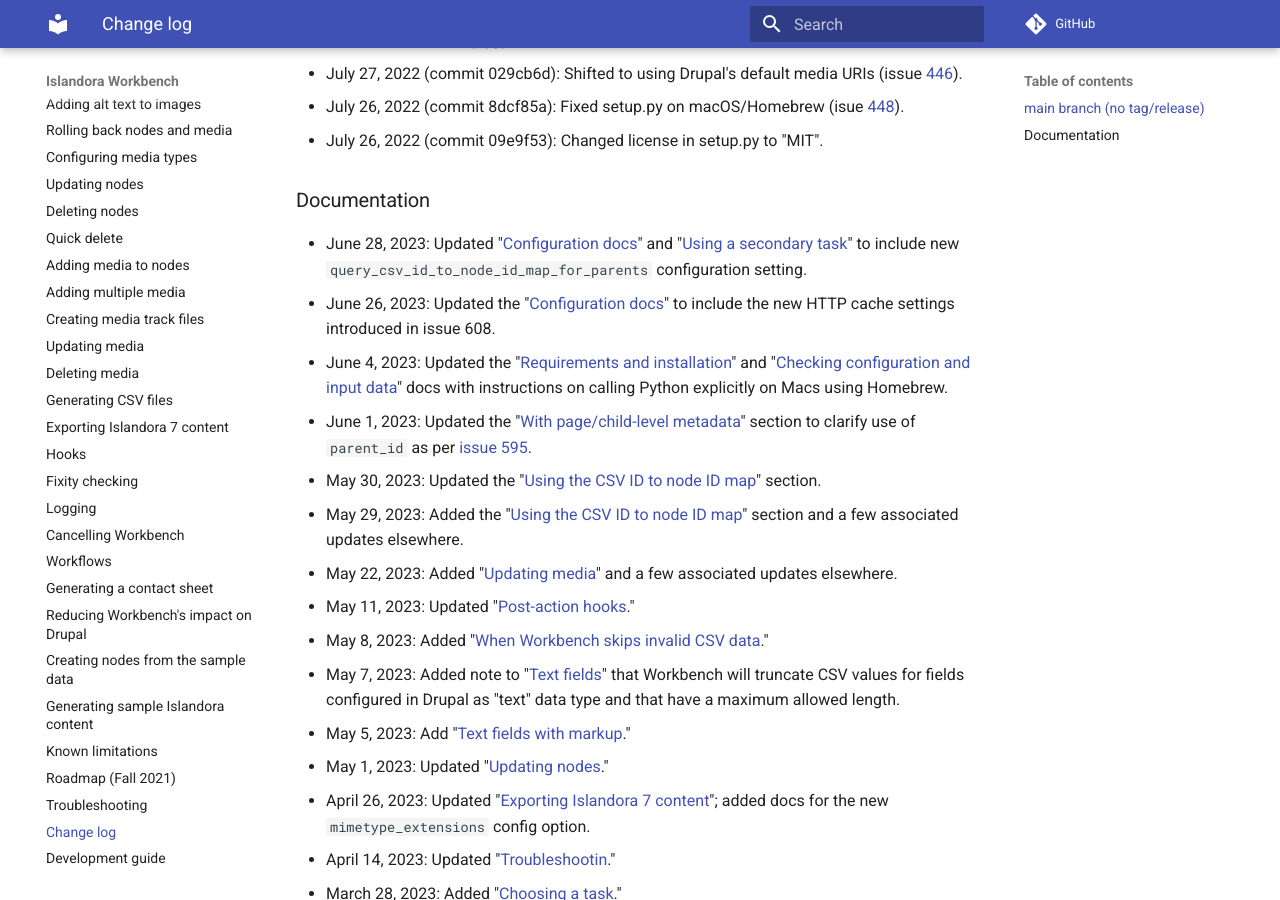
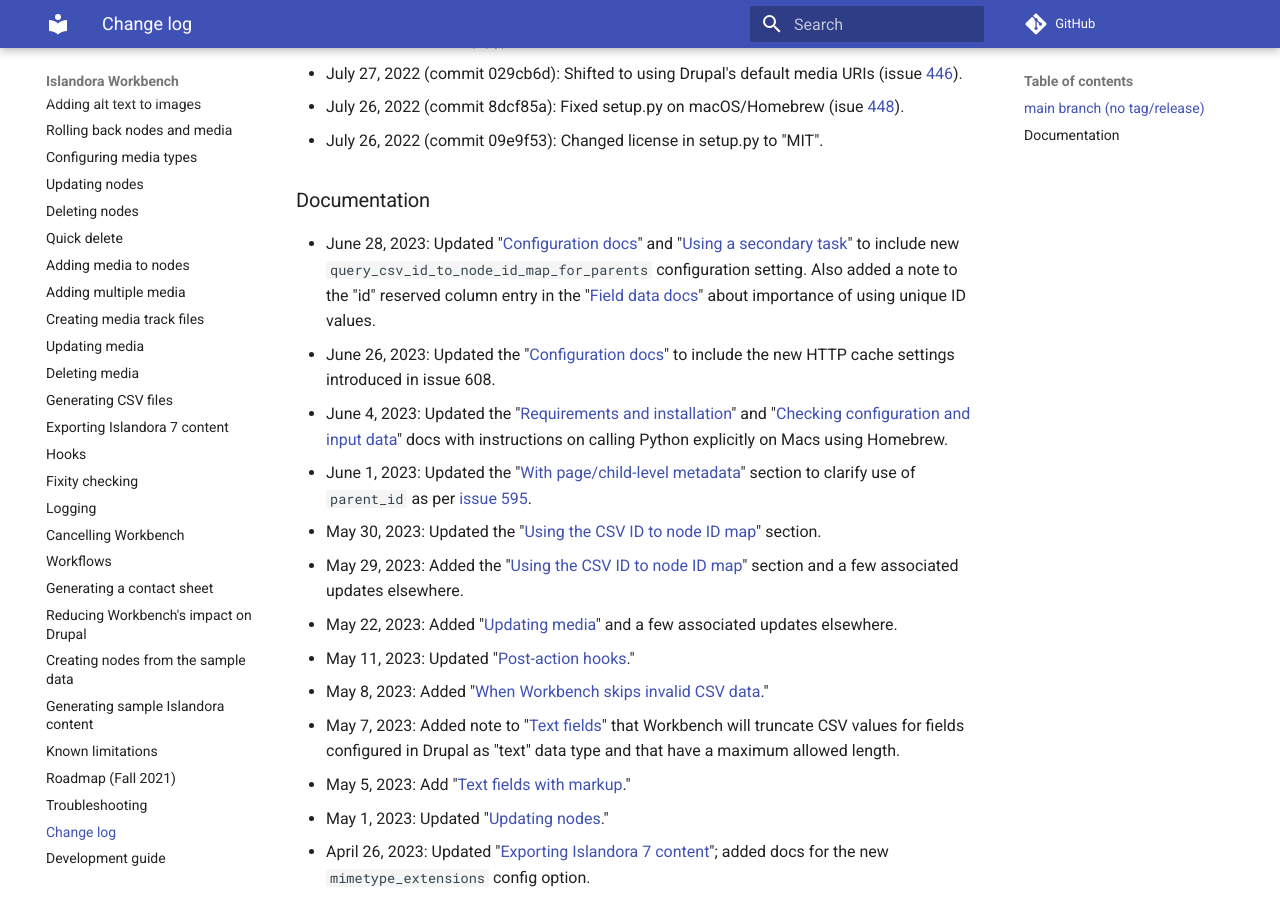
Before and after one commit to mjordan/islandora_workbench_docs, an MkDocs documentation site: the page built from docs/changelog.md, in a window 1280 px wide and 900 px high, scrolled down 3230 px. Built offline with MkDocs 1.6.1 and Material for MkDocs 9.7.7, drawn with Linux system fonts in a browser that asks for light colours; comment, search, counter and statistics services are not loaded; some of the changed text lies outside the part shown.

Commit message:
Added note to Field docs about using unqiue values in the 'id' column.

```diff
--- a/docs/changelog.md
+++ b/docs/changelog.md
@@ -66,7 +66,7 @@
 
 ### Documentation
 
-* June 28, 2023: Updated "[Configuration docs](/islandora_workbench_docs/configuration/#paged-and-compound-content-settings)" and "[Using a secondary task](/islandora_workbench_docs/paged_and_compound/#using-a-secondary-task)" to include new `query_csv_id_to_node_id_map_for_parents` configuration setting.
+* June 28, 2023: Updated "[Configuration docs](/islandora_workbench_docs/configuration/#paged-and-compound-content-settings)" and "[Using a secondary task](/islandora_workbench_docs/paged_and_compound/#using-a-secondary-task)" to include new `query_csv_id_to_node_id_map_for_parents` configuration setting. Also added a note to the "id" reserved column entry in the "[Field data docs](/islandora_workbench_docs/fields/#reserved-csv-columns)" about importance of using unique ID values.
 * June 26, 2023: Updated the "[Configuration docs](/islandora_workbench_docs/configuration/#http-settings)" to include the new HTTP cache settings introduced in issue 608.
 * June 4, 2023: Updated the "[Requirements and installation](/islandora_workbench_docs/installation/)" and "[Checking configuration and input data](/islandora_workbench_docs/check/)" docs with instructions on calling Python explicitly on Macs using Homebrew.
 * June 1, 2023: Updated the "[With page/child-level metadata](/islandora_workbench_docs/paged_and_compound/#with-pagechild-level-metadata)" section to clarify use of `parent_id` as per [issue 595](https://github.com/mjordan/islandora_workbench/issues/595).
```
Also changed, not shown: other parts of docs/changelog.md (+1 -1 lines), docs/fields.md (+1 -1 lines), docs/paged_and_compound.md (+2 -0 lines).
